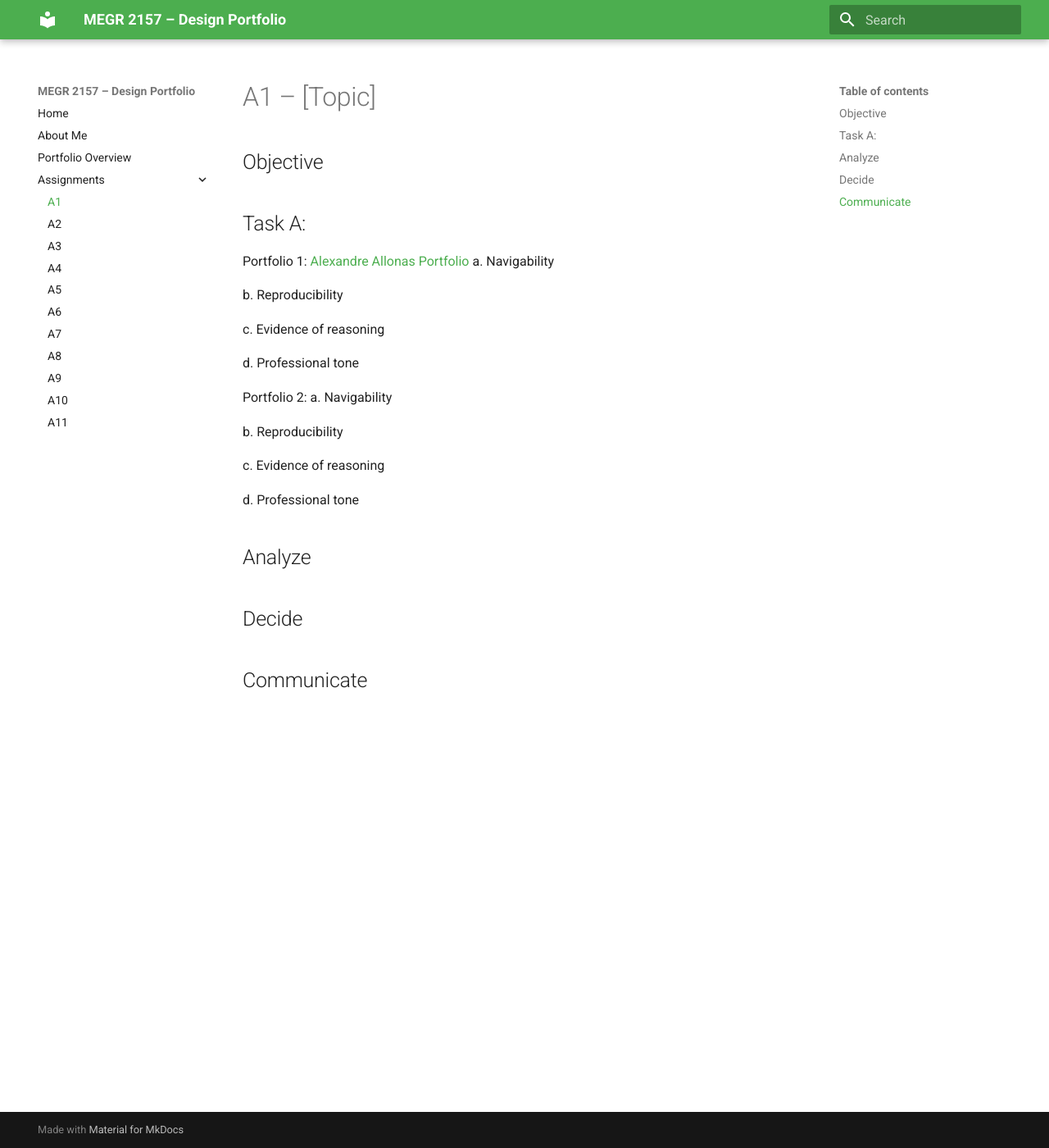
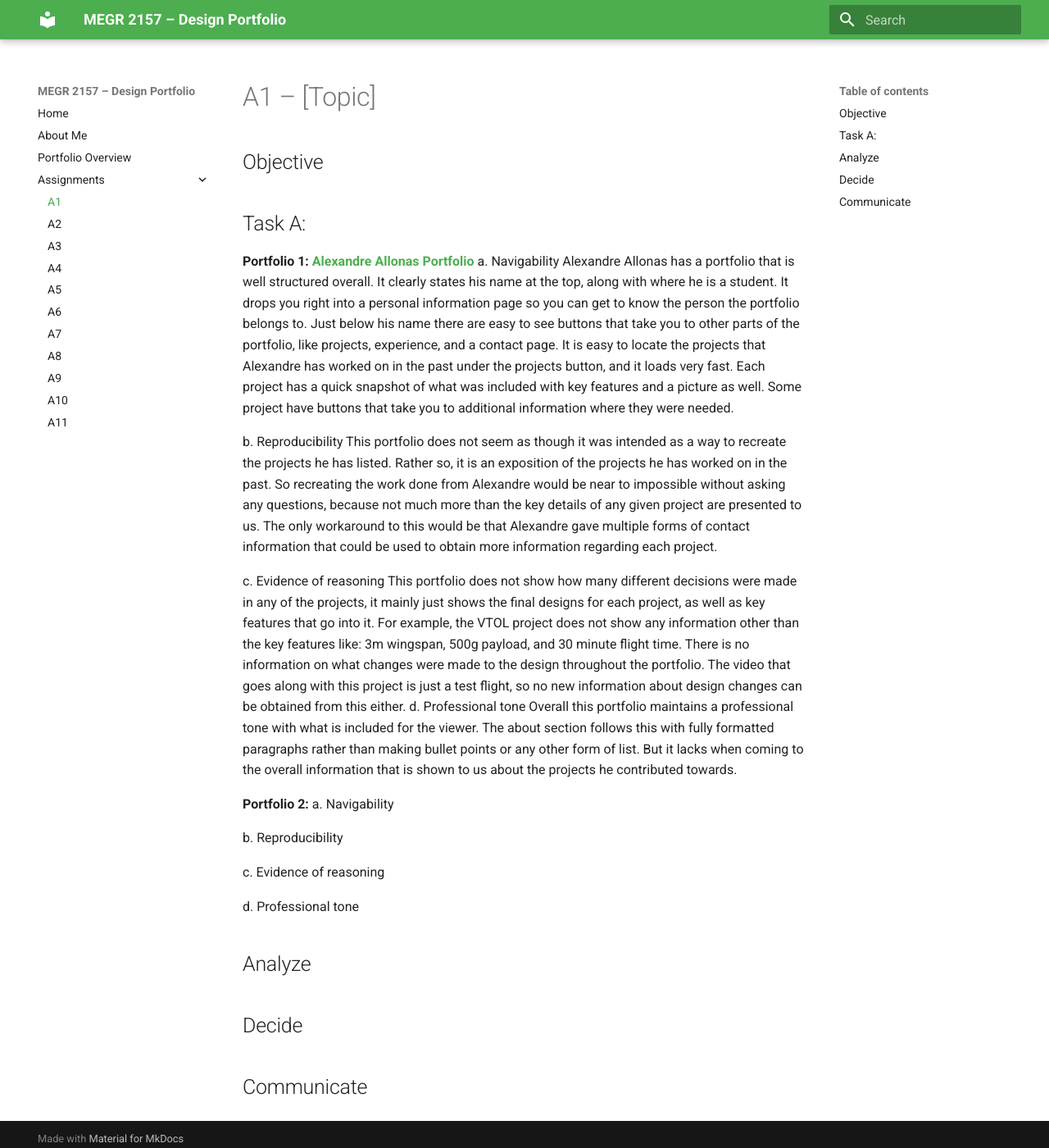
Before and after one commit to Noah-DiMenna/megr2156-portfolio, an MkDocs documentation site: the page built from docs/assignments/A01/index.md, in a window 1280 px wide and 1400 px high. Shown: the whole window at 82% size. Built offline with MkDocs 1.6.1 and Material for MkDocs 9.7.7, drawn with Linux system fonts in a browser that asks for light colours.

Commit message:
Revise analysis for Portfolio 1 and start Portfolio 2
Updated the analysis of Portfolio 1 with detailed observations on navigability, reproducibility, evidence of reasoning, and professional tone. Added emphasis on the portfolio title and started analysis for Portfolio 2.

```diff
--- a/docs/assignments/A01/index.md
+++ b/docs/assignments/A01/index.md
@@ -3,18 +3,20 @@
 ## Objective
 
 ## Task A:
-Portfolio 1: [Alexandre Allonas Portfolio](https://www.alexandre-allonas.fr)
+**Portfolio 1: [Alexandre Allonas Portfolio](https://www.alexandre-allonas.fr)**
 a. Navigability
+Alexandre Allonas has a portfolio that is well structured overall. It clearly states his name at the top, along with where he is a student. It drops you right into a personal information page so you can get to know the person the portfolio belongs to. Just below his name there are easy to see buttons that take you to other parts of the portfolio, like projects, experience, and a contact page. It is easy to locate the projects that Alexandre has worked on in the past under the projects button, and it loads very fast. Each project has a quick snapshot of what was included with key features and a picture as well. Some project have buttons that take you to additional information where they were needed.
 
 b. Reproducibility
+This portfolio does not seem as though it was intended as a way to recreate the projects he has listed. Rather so, it is an exposition of the projects he has worked on in the past. So recreating the work done from Alexandre would be near to impossible without asking any questions, because not much more than the key details of any given project are presented to us. The only workaround to this would be that Alexandre gave multiple forms of contact information that could be used to obtain more information regarding each project.
 
 c. Evidence of reasoning
-
+This portfolio does not show how many different decisions were made in any of the projects, it mainly just shows the final designs for each project, as well as key features that go into it. For example, the VTOL project does not show any information other than the key features like: 3m wingspan, 500g payload, and 30 minute flight time. There is no information on what changes were made to the design throughout the portfolio. The video that goes along with this project is just a test flight, so no new information about design changes can be obtained from this either.
 d.  Professional tone
+Overall this portfolio maintains a professional tone with what is included for the viewer. The about section follows this with fully formatted paragraphs rather than making bullet points or any other form of list. But it lacks when coming to the overall information that is shown to us about the projects he contributed towards.
 
 
-
-Portfolio 2:
+**Portfolio 2:**
 a. Navigability
 
 b. Reproducibility
```
